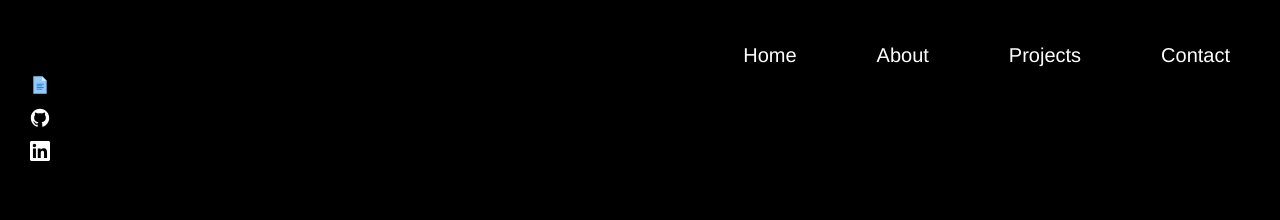
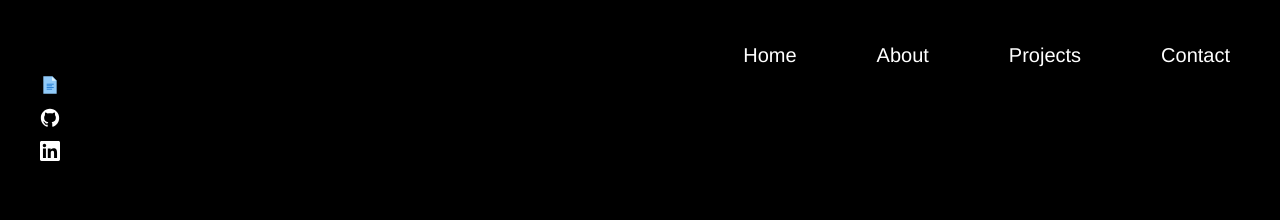
Before and after one commit to koagarces/Portfolio, a React (Create React App) app in the folder portfolio/: page / in a window 1280 px wide. Shown: the top 220 px of the page. Built offline with nearby package versions, Linux system fonts and the light colour scheme.

Commit message:
deleted icon in html

```diff
--- a/portfolio/public/index.html
+++ b/portfolio/public/index.html
@@ -2,7 +2,6 @@
 <html lang="en">
   <head>
     <meta charset="utf-8" />
-    <link rel="icon" href="%PUBLIC_URL%/favicon.ico" />
     <meta name="viewport" content="width=device-width, initial-scale=1" />
     <meta name="theme-color" content="#000000" />
     <meta
--- a/portfolio/src/App.js
+++ b/portfolio/src/App.js
@@ -25,7 +25,7 @@ const SideBar = styled.div`
   flex-direction: column;
   justify-content: flex-start;
   flex-wrap: wrap;
-  /* padding-left: 100px; */
+  padding-left: 10px;
 `;
 function App() {
   return (
```
